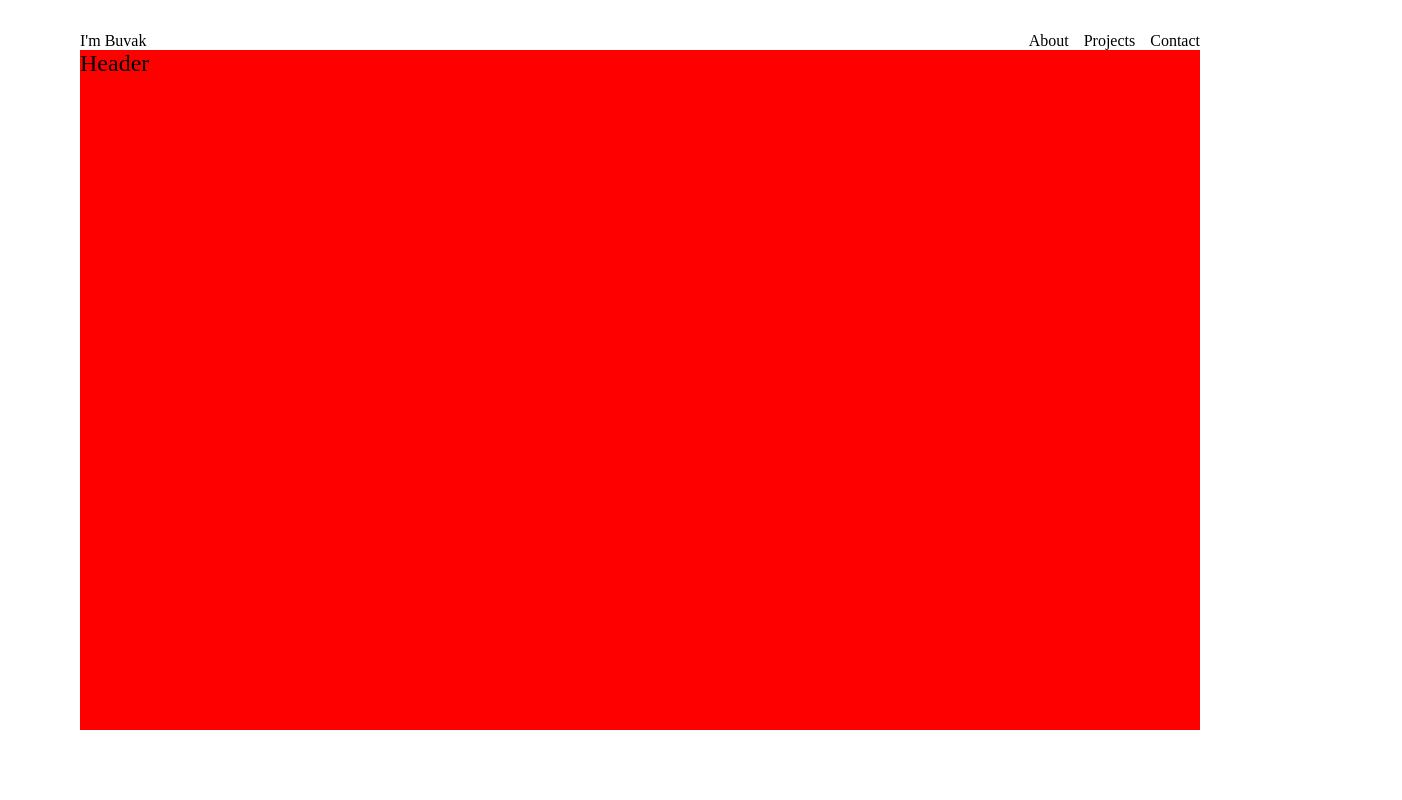
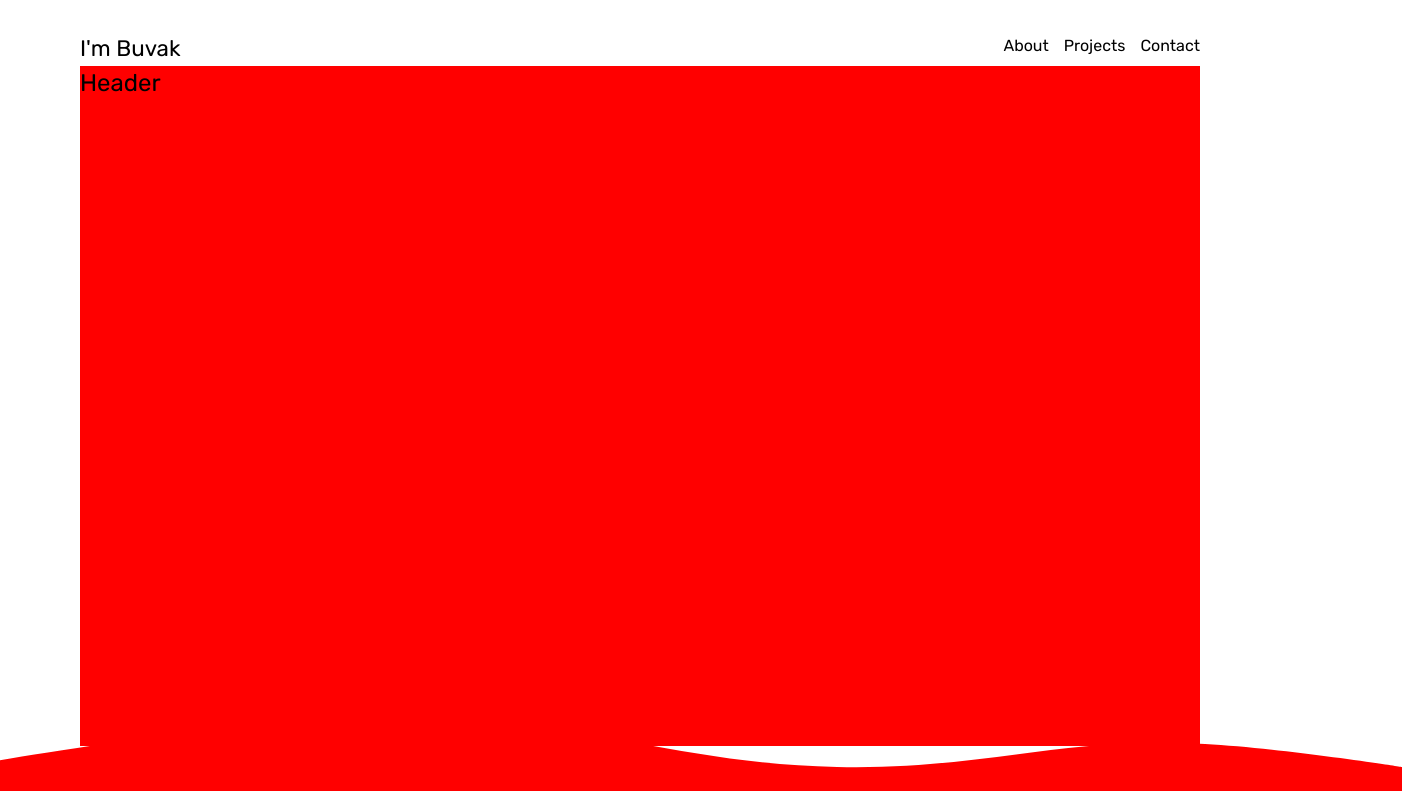
Before and after one commit to burakbehlull/portfolio-v2, a React (Vite) app in the folder client/: page / in a window 1280 px wide. Shown: the whole page, 1402 px wide, since content can reach past the window. Built offline with nearby package versions, Linux system fonts and the light colour scheme.

Commit message:
feat: Add SVG combining wave-sized components and make style changes

```diff
--- a/client/index.html
+++ b/client/index.html
@@ -5,6 +5,11 @@
     <link rel="icon" type="image/svg+xml" href="/vite.svg" />
     <meta name="viewport" content="width=device-width, initial-scale=1.0" />
     <title>I'm Burak - Portfolio</title>
+
+    <link rel="preconnect" href="https://fonts.googleapis.com">
+    <link rel="preconnect" href="https://fonts.gstatic.com" crossorigin>
+    <link href="https://fonts.googleapis.com/css2?family=EB+Garamond:ital,wght@0,400;0,500;0,600;0,700;0,800;1,400;1,500;1,600;1,700;1,800&family=Jost:ital,wght@0,300;0,400;0,500;0,600;0,700;0,800;1,300;1,400;1,500;1,600;1,700;1,800&family=Nunito:ital,wght@0,200;0,400;0,500;0,600;0,700;0,800;1,200;1,300;1,400;1,500;1,700;1,800&family=Rubik:ital,wght@0,300;0,400;0,500;0,600;0,700;1,300;1,400;1,500;1,600&display=swap" rel="stylesheet">
+
   </head>
   <body>
     <div id="root"></div>
--- a/client/src/App.tsx
+++ b/client/src/App.tsx
@@ -2,6 +2,8 @@ import { useState } from 'react'
 import './main.scss'
 import Navbar from './components/Navbar'
 import Header from './components/Header'
+import WaveBar from './layout/WaveBar'
+
 
 function App() {
 
@@ -13,6 +15,7 @@ function App() {
 
       <main>
         <Header />
+        <WaveBar />
       </main>
     </div>
   )
--- a/client/src/assets/sass/base/_reset.scss
+++ b/client/src/assets/sass/base/_reset.scss
@@ -3,8 +3,9 @@
     margin: 0;
     padding: 0;
     box-sizing: border-box;
+
+    line-height: calc(1em + 0.725rem);
 }
-
 
 h1, h2, h3, h4,h5, h6, p {
     font-size: 1.5em;
--- a/client/src/assets/sass/layout/_nav.scss
+++ b/client/src/assets/sass/layout/_nav.scss
@@ -8,10 +8,12 @@ nav{
         li{
             &:nth-child(1){
                 margin-right: auto;
+                font-size: 1.4rem;
 
             }
             a{
                 color: #000;
+                font-weight: 400;
             }
         }
     }
--- /dev/null
+++ b/client/src/layout/WaveBar.tsx
@@ -0,0 +1,8 @@
+const WaveBar : React.FC = ()=>{
+    return(
+        <div className="waveBar">
+            <svg preserveAspectRatio="none" width="1440" height="74" viewBox="0 0 1440 74" className="wave"><path d="M456.464 0.0433865C277.158 -1.70575 0 50.0141 0 50.0141V74H1440V50.0141C1440 50.0141 1320.4 31.1925 1243.09 27.0276C1099.33 19.2816 1019.08 53.1981 875.138 50.0141C710.527 46.3727 621.108 1.64949 456.464 0.0433865Z"></path></svg>
+        </div>
+    )
+}
+export default WaveBar
--- a/client/src/main.scss
+++ b/client/src/main.scss
@@ -1,5 +1,13 @@
 @import './assets/sass/base/reset';
 @import './assets/sass/Helpers/variables';
+
+:root{
+    font-family: 'EB Garamond', serif;
+    font-family: 'Jost', sans-serif;
+    font-family: 'Nunito', sans-serif;
+    font-family: 'Rubik', sans-serif;
+}
+
 body{
     padding: 2em 5em;
 }
@@ -11,6 +19,17 @@ body{
     }
 
     main{
+        .waveBar{
+            position: absolute;
+            left: -3%;
+            right: -3%;
+            bottom: 0px;
+            width: 100%;
+            // height: 100%;
+            .wave{
+                fill: red;
+            }
+        }
         section{
             width: 100%;
             height: 100%;
```
